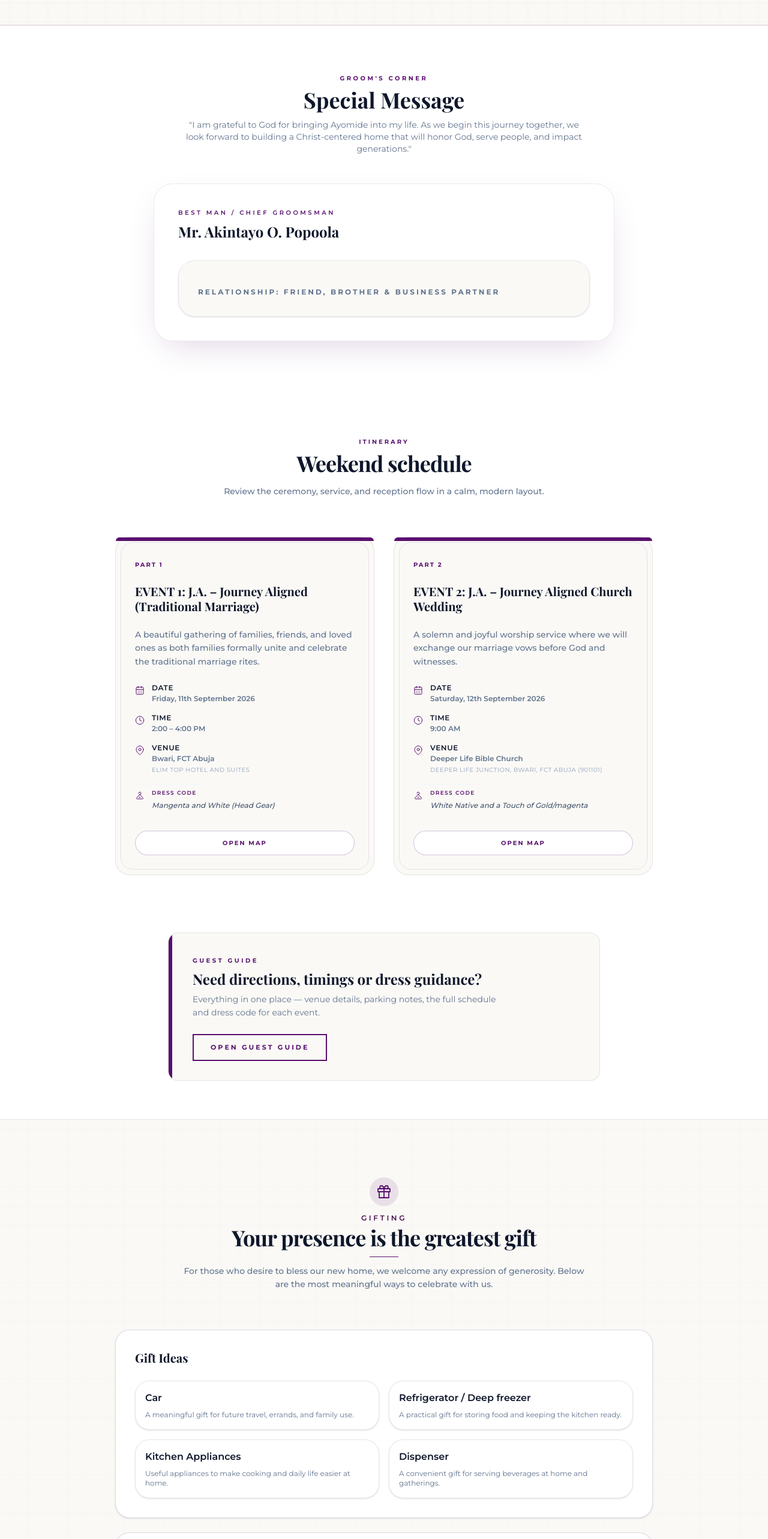
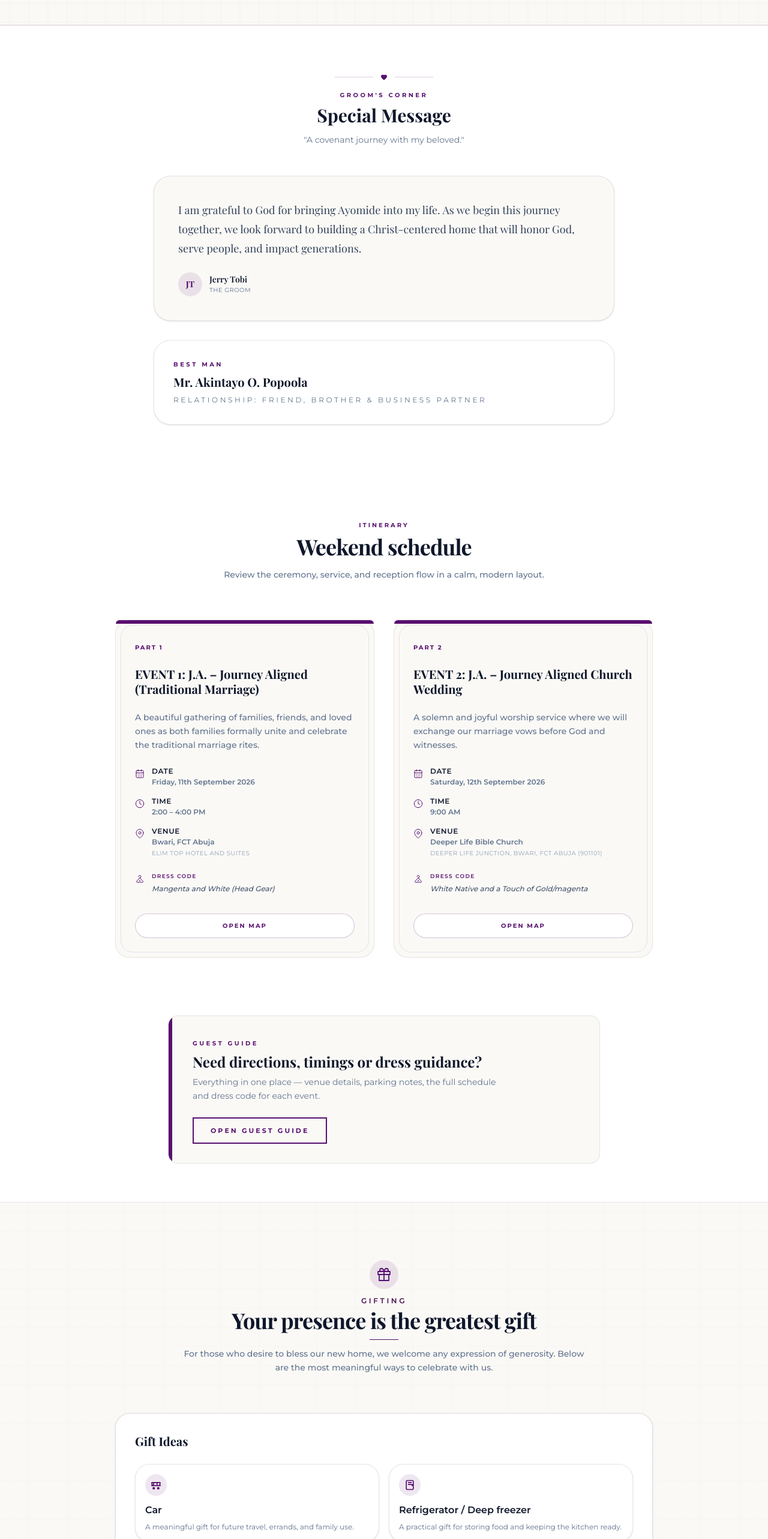
Before and after one commit to CYCLIC05/WEDDING-DIGITAL-INVITE, a React (Vite) app: page / in a window 1280 px wide. Shown: the part 3840-6406 px from the top of the page at 60% size. Built offline with nearby package versions, Linux system fonts and the light colour scheme; a web font is replaced by a local one.

Commit message:
feat: add GiftingRegistry and GroomsCorner components to wedding invite site

```diff
--- a/src/components/GiftingRegistry.tsx
+++ b/src/components/GiftingRegistry.tsx
@@ -29,7 +29,44 @@ const CopySVG = () => (
   </svg>
 );
 
+const CarSVG = () => (
+  <svg viewBox="0 0 24 24" fill="none" className="w-5 h-5" stroke="currentColor" strokeWidth="2" strokeLinecap="round" strokeLinejoin="round">
+    <path d="M3 13h18" />
+    <path d="M5 13l-1.5-4.5A1 1 0 0 1 4.4 7h15.2a1 1 0 0 1 .9.5L19 13" />
+    <path d="M7 13V7h3" />
+    <path d="M14 13V7h3" />
+    <circle cx="7.5" cy="18.5" r="1.5" fill="currentColor" />
+    <circle cx="16.5" cy="18.5" r="1.5" fill="currentColor" />
+  </svg>
+);
 
+const FridgeSVG = () => (
+  <svg viewBox="0 0 24 24" fill="none" className="w-5 h-5" stroke="currentColor" strokeWidth="2" strokeLinecap="round" strokeLinejoin="round">
+    <rect x="5" y="3" width="14" height="18" rx="2" />
+    <line x1="9" y1="7" x2="15" y2="7" />
+    <line x1="9" y1="11" x2="15" y2="11" />
+    <circle cx="17" cy="12" r="1" fill="currentColor" />
+  </svg>
+);
+
+const ApplianceSVG = () => (
+  <svg viewBox="0 0 24 24" fill="none" className="w-5 h-5" stroke="currentColor" strokeWidth="2" strokeLinecap="round" strokeLinejoin="round">
+    <rect x="5" y="4" width="14" height="16" rx="2" />
+    <path d="M9 9h6" />
+    <path d="M9 13h6" />
+    <path d="M9 17h3" />
+  </svg>
+);
+
+const DispenserSVG = () => (
+  <svg viewBox="0 0 24 24" fill="none" className="w-5 h-5" stroke="currentColor" strokeWidth="2" strokeLinecap="round" strokeLinejoin="round">
+    <path d="M7 3h10v4H7z" />
+    <path d="M8 7v4h8V7" />
+    <path d="M9 15h6" />
+    <path d="M12 11v4" />
+    <path d="M5 19h14" />
+  </svg>
+);
 
 export function GiftingRegistry() {
   const [copiedNaira, setCopiedNaira] = useState(false);
@@ -39,18 +76,22 @@ export function GiftingRegistry() {
     {
       title: 'Car',
       description: 'A meaningful gift for future travel, errands, and family use.',
+      icon: <CarSVG />,
     },
     {
       title: 'Refrigerator / Deep freezer',
       description: 'A practical gift for storing food and keeping the kitchen ready.',
+      icon: <FridgeSVG />,
     },
     {
       title: 'Kitchen Appliances',
       description: 'Useful appliances to make cooking and daily life easier at home.',
+      icon: <ApplianceSVG />,
     },
     {
       title: 'Dispenser',
       description: 'A convenient gift for serving beverages at home and gatherings.',
+      icon: <DispenserSVG />,
     },
   ];
 
@@ -101,6 +142,9 @@ export function GiftingRegistry() {
                   {giftItems.map((item) => (
                     <div key={item.title} className="rounded-3xl border border-[#E5E7EB] bg-white shadow-sm">
                       <div className="p-4">
+                        <div className="w-9 h-9 rounded-full bg-[#580F6E]/10 text-[#580F6E] flex items-center justify-center mb-3">
+                          {item.icon}
+                        </div>
                         <p className="font-semibold text-slate-900">{item.title}</p>
                         <p className="text-xs text-slate-500 mt-2">{item.description}</p>
                       </div>
--- a/src/components/GroomsCorner.tsx
+++ b/src/components/GroomsCorner.tsx
@@ -1,30 +1,55 @@
 import React from "react";
 
-/**
- * The Groom's Corner component showing only the requested Best Man details.
- */
+const HeartSVG = ({ className = "w-3.5 h-3.5" }: { className?: string }) => (
+  <svg viewBox="0 0 24 24" fill="currentColor" className={className}>
+    <path d="M12 21.35l-1.45-1.32C5.4 15.36 2 12.28 2 8.5 2 5.42 4.42 3 7.5 3c1.74 0 3.41.81 4.5 2.09C13.09 3.81 14.76 3 16.5 3 19.58 3 22 5.42 22 8.5c0 3.78-3.4 6.86-8.55 11.54L12 21.35z" />
+  </svg>
+);
+
 export function GroomsCorner() {
   return (
     <section id="groom-section" className="py-20 px-6 max-w-7xl mx-auto border-t border-[#580F6E]/15 bg-white select-none">
-      <div className="text-center mb-12">
-        <p className="text-[10px] text-[#580F6E] uppercase tracking-[0.35em] font-bold mb-2">Groom's Corner</p>
-        <h2 className="font-serif text-4xl text-slate-900 font-bold">Special Message</h2>
-        <p className="text-sm text-slate-500 max-w-2xl mx-auto mt-3">
-          "I am grateful to God for bringing Ayomide into my life. As we begin this journey together, we look forward to building a Christ-centered home that will honor God, serve people, and impact generations."
-        </p>
-      </div>
+      <div className="max-w-3xl mx-auto">
+        {/* Header */}
+        <div className="text-center mb-12">
+          <div className="flex items-center justify-center gap-3 mb-4">
+            <div className="h-px w-16 bg-[#580F6E] opacity-20" />
+            <div className="text-[#580F6E]">
+              <HeartSVG className="w-3 h-3" />
+            </div>
+            <div className="h-px w-16 bg-[#580F6E] opacity-20" />
+          </div>
+          <p className="text-[10px] text-[#580F6E] uppercase tracking-[0.35em] font-bold mb-2">Groom's Corner</p>
+          <h2 className="font-serif text-3xl text-slate-900 font-bold">Special Message</h2>
+          <p className="text-sm text-slate-500 max-w-xl mx-auto mt-3 leading-relaxed">
+            "A covenant journey with my beloved."
+          </p>
+        </div>
 
-      <div className="max-w-3xl mx-auto rounded-[2rem] border border-[#580F6E]/10 bg-white/90 p-8 md:p-10 shadow-[0_20px_60px_-24px_rgba(88,15,110,0.25)] backdrop-blur-sm">
-        <div className="space-y-8">
-          <div className="space-y-4">
-            <div className="text-[10px] uppercase tracking-[0.35em] text-[#580F6E] font-semibold mb-2">Best Man / Chief Groomsman</div>
-            <h3 className="font-serif text-2xl text-slate-900 font-bold">Mr. Akintayo O. Popoola</h3>
+        {/* Groom's message */}
+        <div className="rounded-[1.75rem] border border-[#580F6E]/10 bg-[#FAF9F6] p-8 md:p-10 shadow-sm mb-8">
+          <p className="font-serif text-base md:text-lg leading-8 text-slate-700">
+            I am grateful to God for bringing Ayomide into my life. As we begin this journey together, we look forward to building a Christ-centered home that will honor God, serve people, and impact generations.
+          </p>
+          <div className="mt-6 flex items-center gap-3">
+            <div className="w-10 h-10 rounded-full bg-[#580F6E]/10 flex items-center justify-center">
+              <span className="font-serif text-sm font-bold text-[#580F6E]">JT</span>
+            </div>
+            <div>
+              <p className="font-serif text-sm font-semibold text-slate-900">Jerry Tobi</p>
+              <p className="text-[10px] text-slate-500 uppercase tracking-wider">The Groom</p>
+            </div>
           </div>
+        </div>
 
-          <div className="rounded-[1.75rem] border border-[#E5E7EB] bg-[#FAF9F6] p-6 md:p-8 shadow-sm">
-            <p className="text-xs uppercase tracking-[0.25em] text-slate-500 mt-3 font-bold">
-              Relationship: Friend, Brother & Business Partner
-            </p>
+        {/* Best Man card */}
+        <div className="rounded-[1.75rem] border border-[#E5E7EB] bg-white p-6 md:p-8 shadow-sm">
+          <div>
+            <p className="text-[10px] uppercase tracking-[0.35em] text-[#580F6E] font-bold mb-2">Best Man</p>
+            <h3 className="font-serif text-xl text-slate-900 font-bold">
+              Mr. Akintayo O. Popoola
+            </h3>
+            <p className="text-xs text-slate-500 uppercase tracking-[0.3em] mt-2">Relationship: Friend, Brother &amp; Business Partner</p>
           </div>
         </div>
       </div>
```
